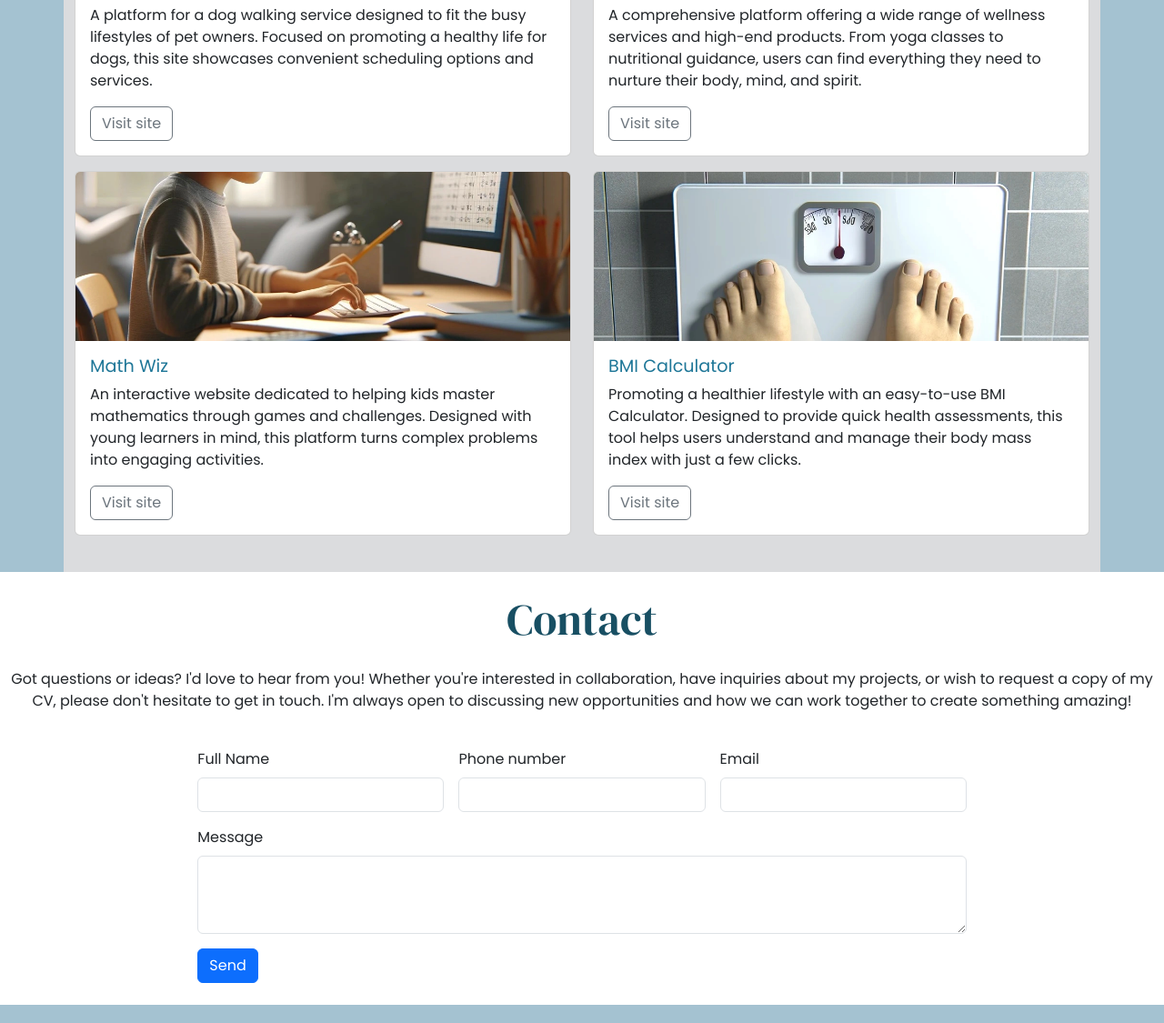
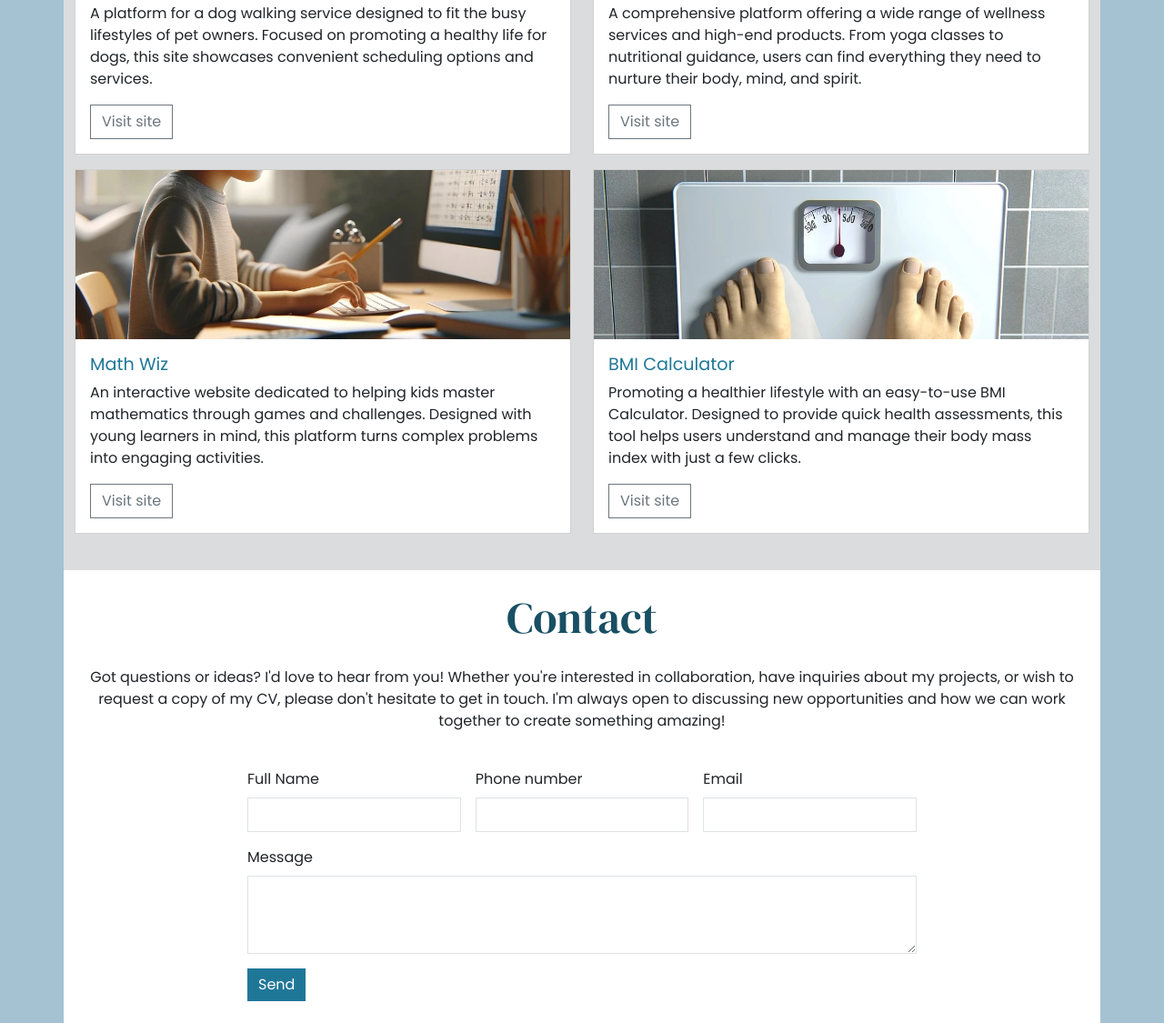
Before and after one commit to andy-m-griffiths/AMG_CI_Portfolio, a plain HTML site: page index.html in a window 1280 px wide. Shown: the part 1391-2516 px from the top of the page at 91% size. Drawn offline with nearby package versions, Linux system fonts and the light colour scheme.

Commit message:
apply bootstrap overrides, including charp corners

```diff
--- a/assets/css/style.css
+++ b/assets/css/style.css
@@ -18,6 +18,23 @@ h1,
 h2 {
     font-family: "DM Serif Display", serif;
     color: #184f63; /* dark-blue */
+}
+
+.sharp-corners,
+.sharp-corners * {
+    border-radius: 0;
+}
+
+/* Buttons */
+
+.custom-button {
+    background-color: #1f7798;
+    border: #1f7798
+}
+
+.custom-button:hover {
+    background-color: #1d6d8a;
+    border: #1d6d8a
 }
 
 /* About section */
--- a/index.html
+++ b/index.html
@@ -58,7 +58,7 @@
                 <!-- mb-5 gives extra margin spacing under lead text -->
                 <p class="lead mb-5">Let's create something amazing together!</p>
                                 <!-- Bootstrap modal button -->
-                <button type="button" class="btn btn-primary" data-bs-toggle="modal" data-bs-target="#exampleModal">
+                <button type="button" class="btn btn-primary  sharp-corners custom-button" data-bs-toggle="modal" data-bs-target="#exampleModal">
                     Subscribe to my newsletter!
                 </button>
             </div>
@@ -112,7 +112,7 @@
                 </div>
                 <!-- cols for cards ---------------------------------------------------------------------->
                 <div class="col-12 col-md-6">
-                    <div class="card mb-3">
+                    <div class="card mb-3 sharp-corners">
                         <img src="assets/images/wags-and-walks.webp" class="card-img-top"
                             alt="A man walking several dogs early in the morning">
                         <div class="card-body">
@@ -128,7 +128,7 @@
                     </div>
                 </div>
                 <div class="col-12 col-md-6">
-                    <div class="card mb-3">
+                    <div class="card mb-3 sharp-corners">
                         <img src="assets/images/we-wellness.webp" class="card-img-top"
                             alt="A spa with candles towels and natural material">
                         <div class="card-body">
@@ -144,7 +144,7 @@
                     </div>
                 </div>
                 <div class="col-12 col-md-6">
-                    <div class="card mb-3">
+                    <div class="card mb-3 sharp-corners">
                         <img src="assets/images/math-wiz.webp" class="card-img-top"
                             alt="A child practicing math at a computer">
                         <div class="card-body">
@@ -161,7 +161,7 @@
                     </div>
                 </div>
                 <div class="col-12 col-md-6">
-                    <div class="card mb-3">
+                    <div class="card mb-3 sharp-corners">
                         <img src="assets/images/bmi-calculator.webp" class="card-img-top"
                             alt="Weighing scales seen from the first person view of the person standing on the scales">
                         <div class="card-body">
@@ -181,9 +181,9 @@
     </main>
 
     <!-- Contact section -->
-    <footer id="contact" class="contaner">
+    <footer id="contact" class="container">
         <div class="row justify-content-center">
-            <div class="col12 text-center my-4">
+            <div class="col-12 text-center my-4">
                 <h2 class="display-5">Contact</h2>
                 <p class="mt-4">Got questions or ideas? I'd love to hear from you! Whether you're
                     interested in collaboration, have inquiries about my projects, or
@@ -193,7 +193,7 @@
             </div>
             <div class="col-12 col-md-10 col-lg-8 mb-4">
                 <!-- Add your form here -->
-                <form class="row g-3">
+                <form class="row g-3 sharp-corners">
                     <div class="col-lg-4">
                         <label for="full-name" class="form-label">Full Name</label>
                         <input type="text" class="form-control" id="full-name">
@@ -211,7 +211,7 @@
                         <textarea class="form-control" id="message" rows="3"></textarea>
                     </div>
                     <div class="col-12">
-                        <button type="submit" class="btn btn-primary">Send</button>
+                        <button type="submit" class="btn btn-primary sharp-corners custom-button">Send</button>
                     </div>
                 </form>
             </div>
@@ -222,7 +222,7 @@
     <!-- Modal -->
     <div class="modal fade" id="exampleModal" tabindex="-1" aria-labelledby="exampleModalLabel" aria-hidden="true">
         <div class="modal-dialog modal-lg">
-            <div class="modal-content">
+            <div class="modal-content sharp-corners">
                 <div class="modal-header">
                     <h1 class="modal-title fs-5" id="exampleModalLabel">Subscribe</h1>
                     <button type="button" class="btn-close" data-bs-dismiss="modal" aria-label="Close"></button>
@@ -243,7 +243,7 @@
                             <input type="email" class="form-control" id="inputEmail">
                         </div>
                         <div class="col-12 mb-4">
-                            <button type="submit" class="btn btn-primary">
+                            <button type="submit" class="btn btn-primary sharp-corners custom-button">
                                 Sign up!
                             </button>
                         </div>
```
